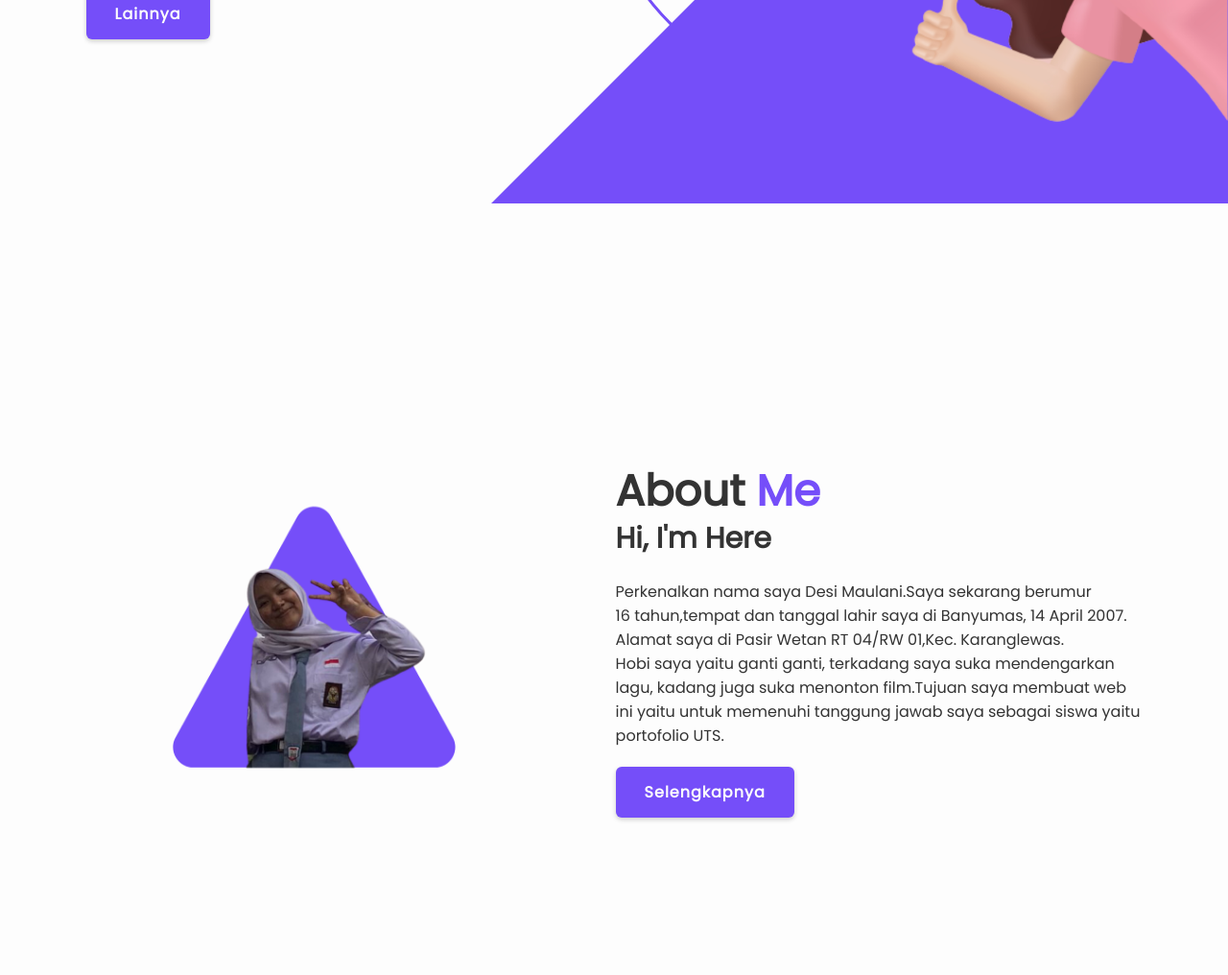
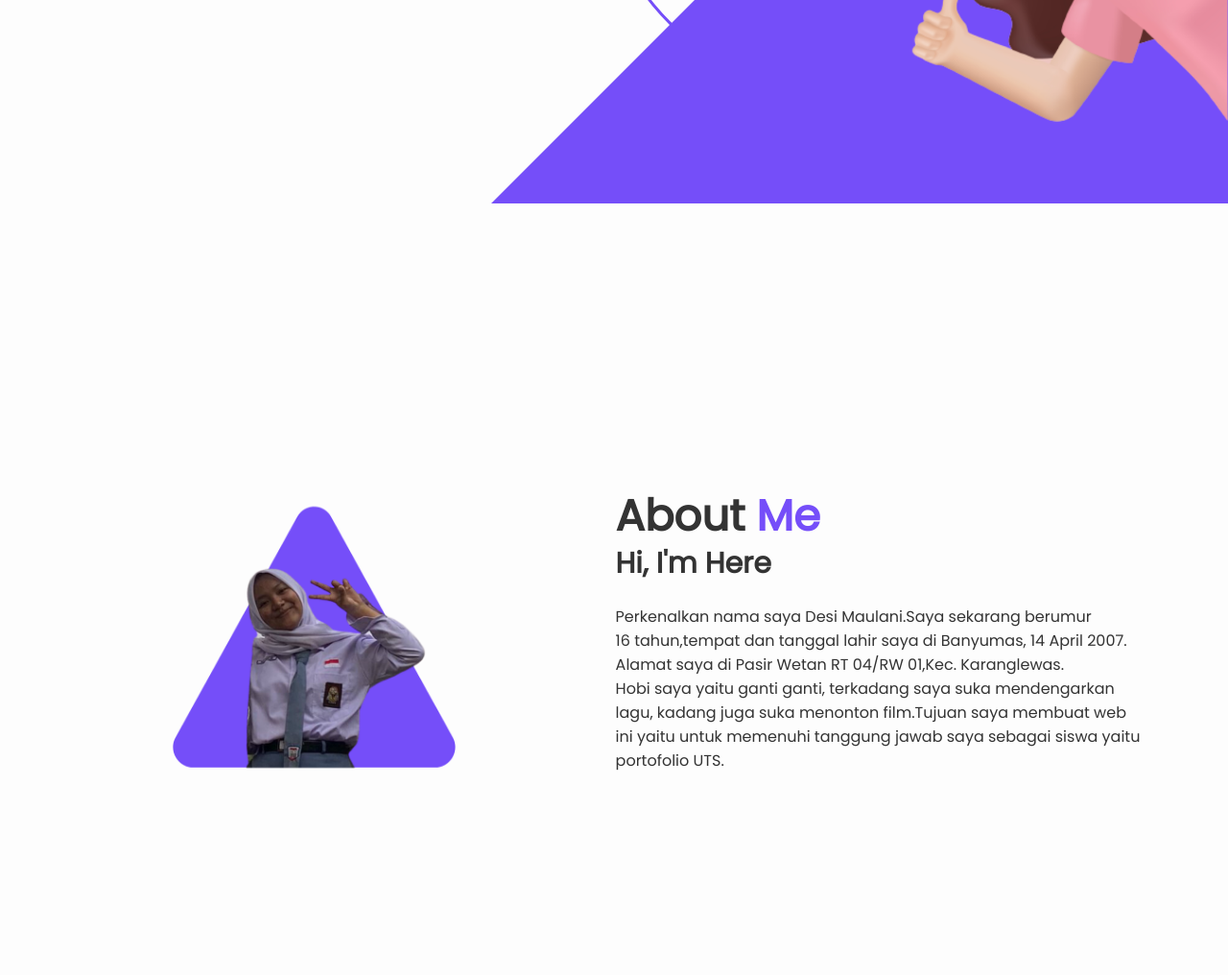
Before and after one commit to dezzyw/Portofolio-Website, a plain HTML site: page index.html in a window 1280 px wide. Shown: the part 572-1588 px from the top of the page at 96% size. Drawn offline with nearby package versions, Linux system fonts and the light colour scheme.

Commit message:
Portofolio Website

```diff
--- a/index.html
+++ b/index.html
@@ -48,7 +48,7 @@
                 <a href="https://github.com/dezzyw"><i class='bx bxl-github' ></i></a>
             </div>
 
-            <a href="#" class="btn">Lainnya</a><!--button-->
+
         </div>
 
         <div class="profession-container">
@@ -95,7 +95,7 @@
             <h3>Hi, I'm Here</h3>
             <p>Perkenalkan nama saya Desi Maulani.Saya sekarang berumur <br>16 tahun,tempat dan tanggal lahir saya di Banyumas, 14 April 2007.<br>Alamat saya di Pasir Wetan RT 04/RW 01,Kec. Karanglewas.<br>Hobi saya yaitu ganti ganti, terkadang saya suka mendengarkan lagu, kadang juga suka menonton film.Tujuan saya membuat web ini yaitu untuk memenuhi tanggung jawab saya sebagai siswa yaitu portofolio UTS.
             </p>
-            <a href="#" class="btn">Selengkapnya</a>
+
         </div>
     </section>
 
```
